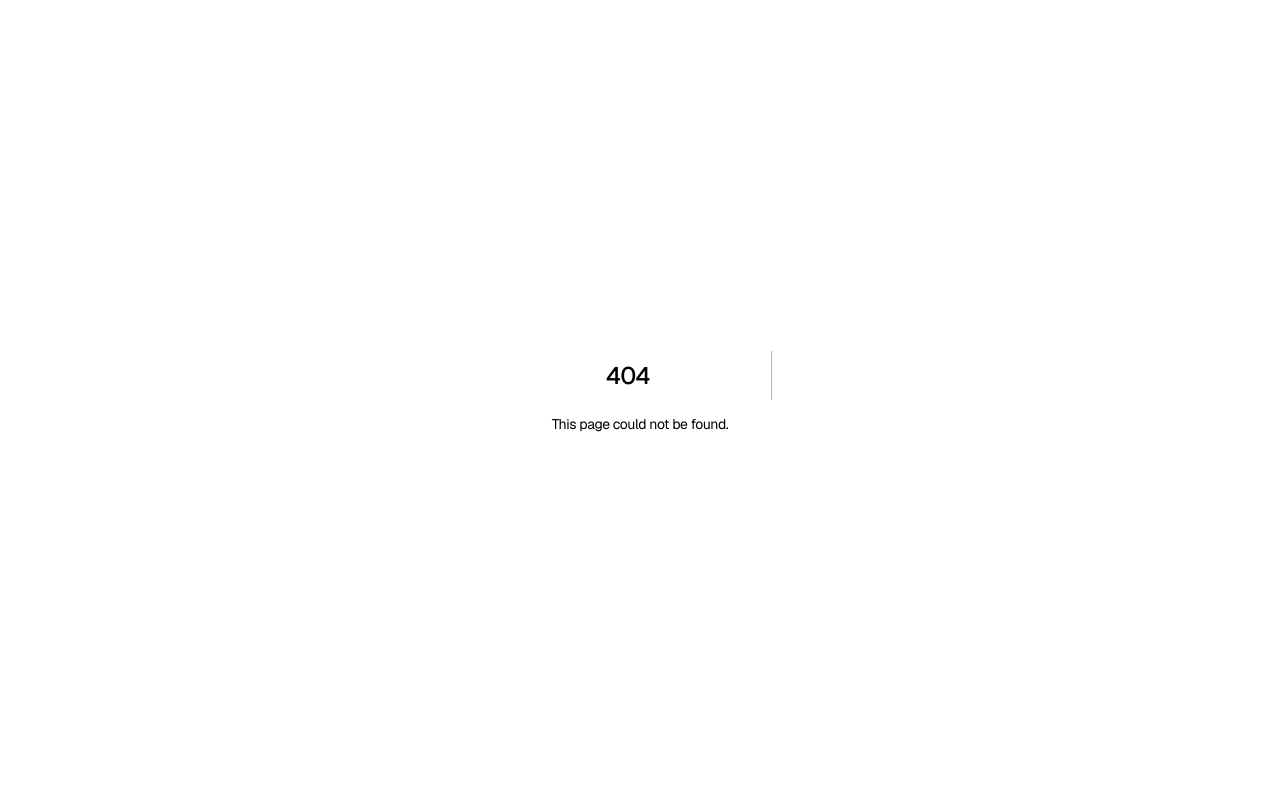
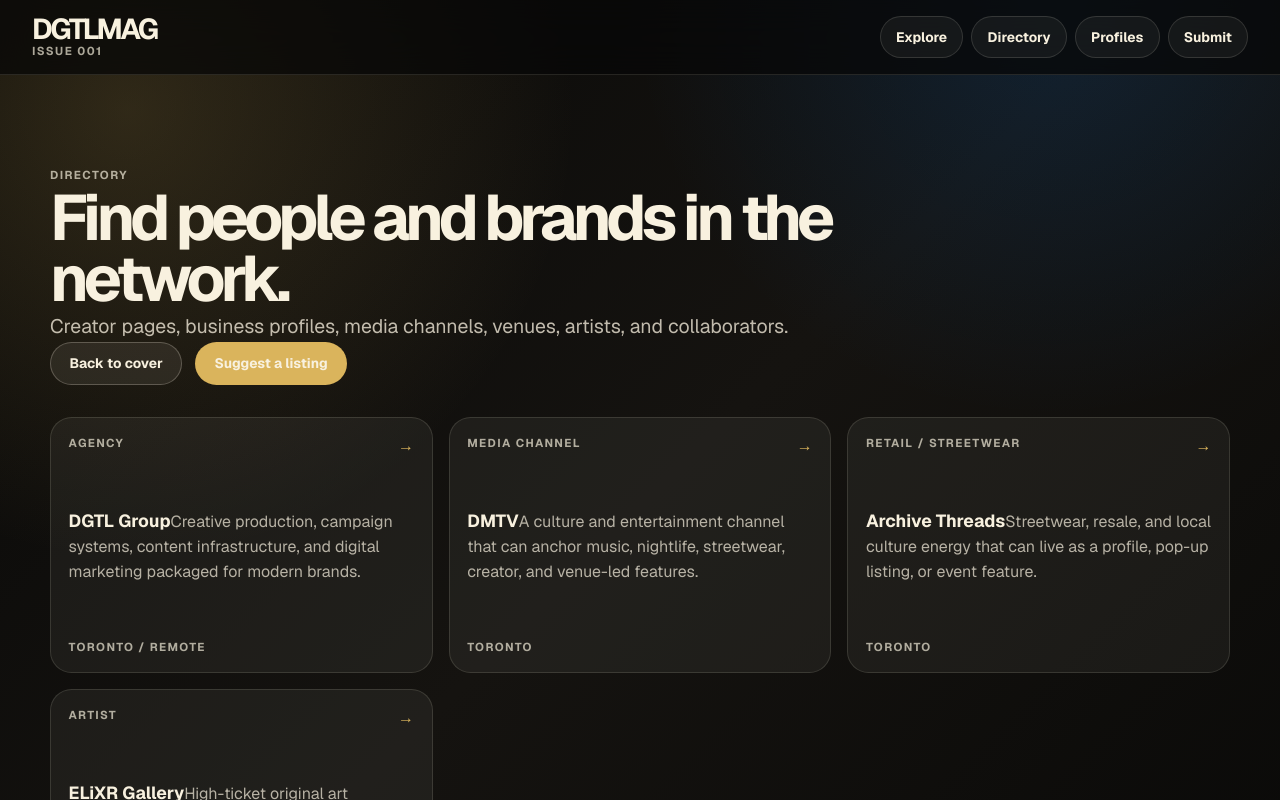
Before and after one commit to stfphen/content-checkout-funnel, a Next.js app: page /directory in a window 1280 px wide. Before the commit this address had no page. Shown: the top 800 px of the page. Built offline with nearby package versions, Linux system fonts and the light colour scheme.

Commit message:
Add DGTLMag directory page

```diff
--- /dev/null
+++ b/app/(dgtlmag)/directory/page.jsx
@@ -0,0 +1,5 @@
+import DgtlMagCollectionPage from "../../../components/dgtlmag/DgtlMagCollectionPage";
+
+export default function Page() {
+  return <DgtlMagCollectionPage type="directory" />;
+}
```
